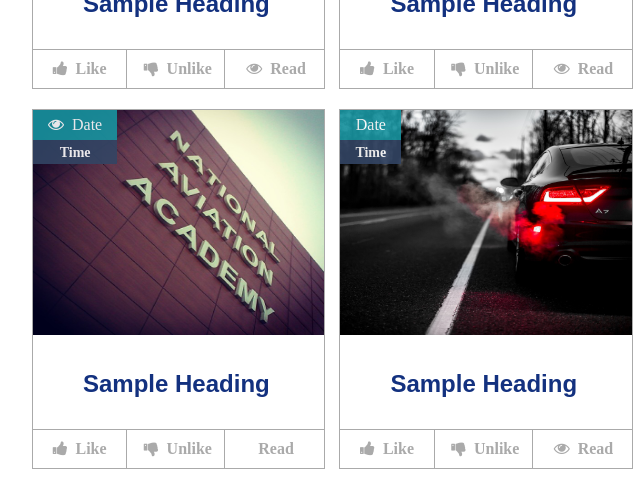
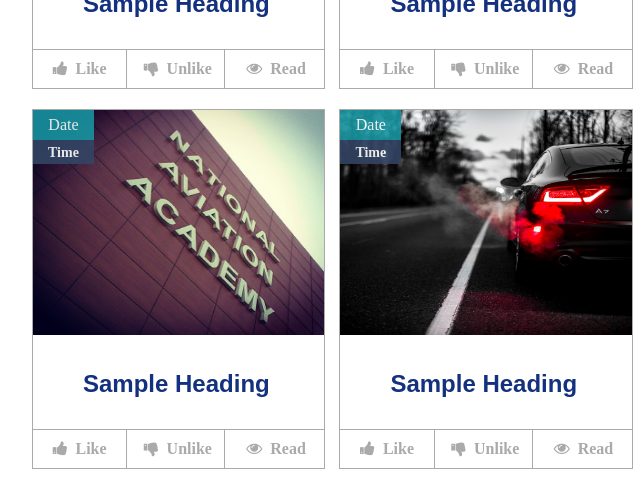
Before and after one commit to ismayil097/20.02.2017, a plain HTML site: page 20.02.2017/index.html in a window 1280 px wide. Shown: the part 291-777 px from the top of the page, 153-795 px from the left. Drawn offline with Linux system fonts and the light colour scheme.

Commit message:
Add files via upload

```diff
--- a/20.02.2017/index.html
+++ b/20.02.2017/index.html
@@ -56,10 +56,10 @@
             <div class="socialButtons">
                 <span><i class="fa fa-thumbs-up" aria-hidden="true"></i> &nbsp;Like</span>
                 <span><i class="fa fa-thumbs-down" aria-hidden="true"></i> &nbsp;Unlike</span>
-                <span>Read</span>
+                <span><i class="fa fa-eye" aria-hidden="true"></i> &nbsp;Read</span>
             </div>
             <div class="dateTime">
-                <span><i class="fa fa-eye" aria-hidden="true"></i> &nbsp;Date</span>
+                <span>Date</span>
                 <span>Time</span>
             </div>
         </div>
```
